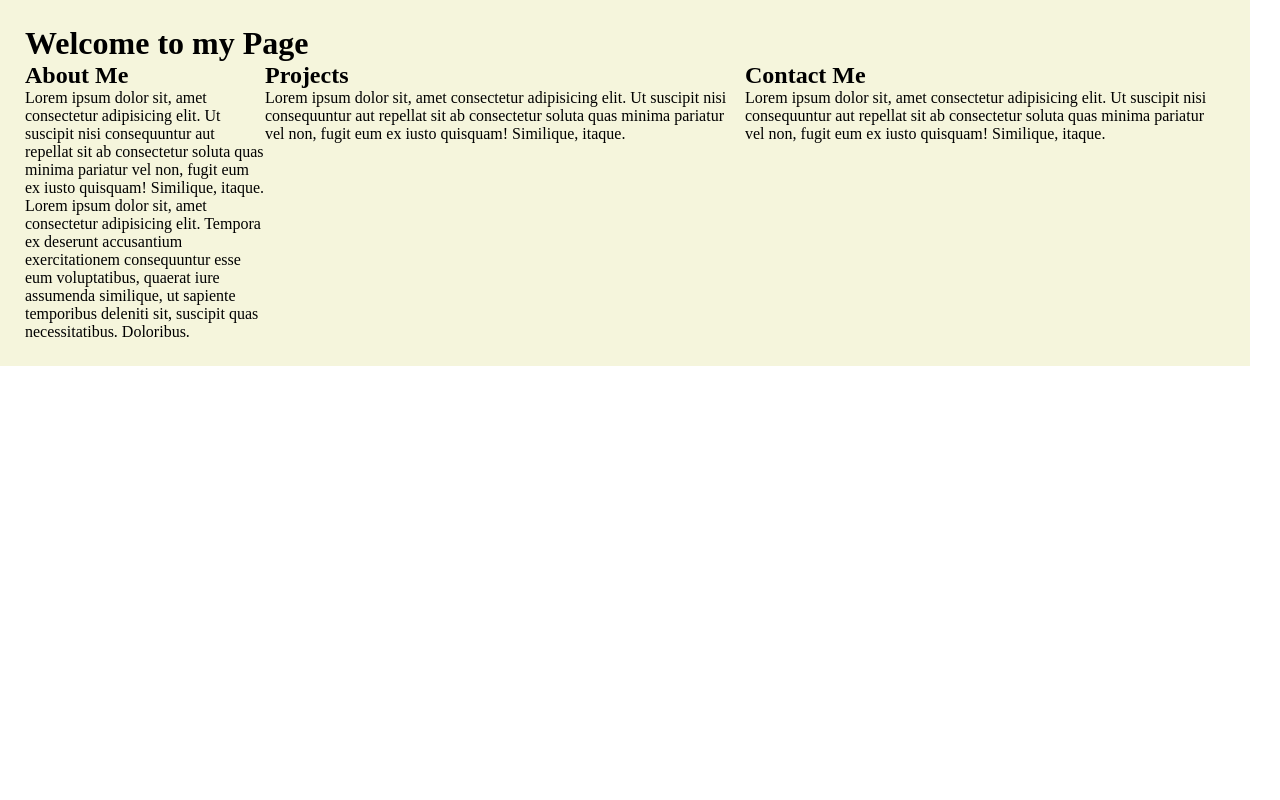
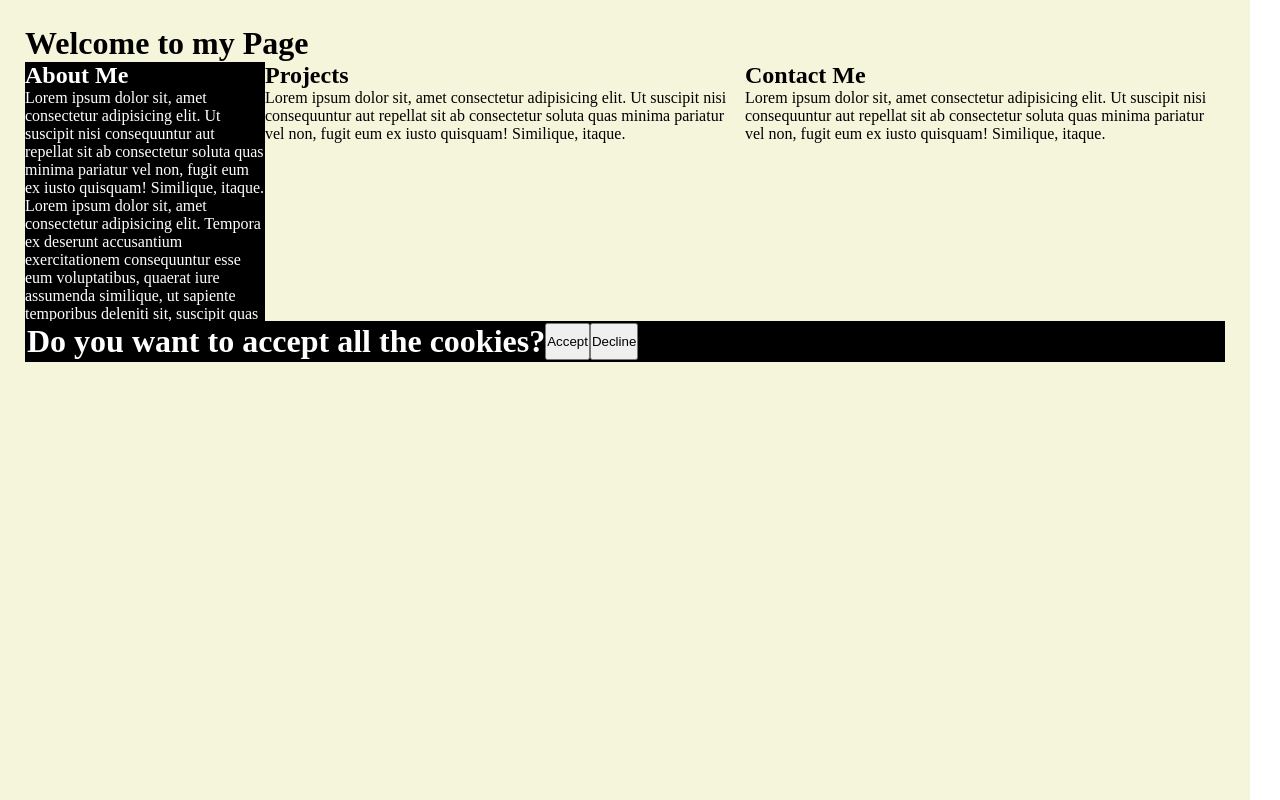
Before and after one commit to edwarddim/wf_2021, a plain HTML site: page flex_demo/index.html in a window 1280 px wide. Shown: the top 800 px of the page. Drawn offline with Linux system fonts and the light colour scheme.

Commit message:
W1D4 morning

```diff
--- a/flex_demo/index.html
+++ b/flex_demo/index.html
@@ -11,7 +11,7 @@
     <div id="container">
         <h1 id="header">Welcome to my Page</h1>
         <div class="row">
-            <div class="column">
+            <div class="column dark-mode">
                 <h2>About Me</h2>
                 <p>Lorem ipsum dolor sit, amet consectetur adipisicing elit. Ut suscipit nisi consequuntur aut repellat sit ab consectetur soluta quas minima pariatur vel non, fugit eum ex iusto quisquam! Similique, itaque.</p>
                 <p>Lorem ipsum dolor sit, amet consectetur adipisicing elit. Tempora ex deserunt accusantium exercitationem consequuntur esse eum voluptatibus, quaerat iure assumenda similique, ut sapiente temporibus deleniti sit, suscipit quas necessitatibus. Doloribus.</p>
@@ -25,6 +25,11 @@
                 <p>Lorem ipsum dolor sit, amet consectetur adipisicing elit. Ut suscipit nisi consequuntur aut repellat sit ab consectetur soluta quas minima pariatur vel non, fugit eum ex iusto quisquam! Similique, itaque.</p>
             </div>
         </div>
+        <div id="cookies" class="dark-mode">
+            <h1>Do you want to accept all the cookies?</h1>
+            <button>Accept</button>
+            <button>Decline</button>
+        </div>
     </div>
 </body>
 </html>
--- a/flex_demo/style.css
+++ b/flex_demo/style.css
@@ -7,7 +7,7 @@
 /* MY CSS CODE */
 #container{
     width: 1200px;
-    min-height: 200px;
+    min-height: 1200px;
     background-color: beige;
     padding: 25px;
 }
@@ -25,3 +25,23 @@
 .column-2{
     flex: 2;
 }
+
+
+#cookies{
+    border: 2px solid black;
+    display: flex;
+
+    /* position: fixed;
+    bottom: 20px;
+    left: 20px; */
+
+
+    position: relative;
+    bottom: 20px;
+}
+
+
+.dark-mode{
+    color: white;
+    background-color: black;
+}
```
Also changed, not shown: algos/week_1/day3.js (added, +45 -0 lines).
